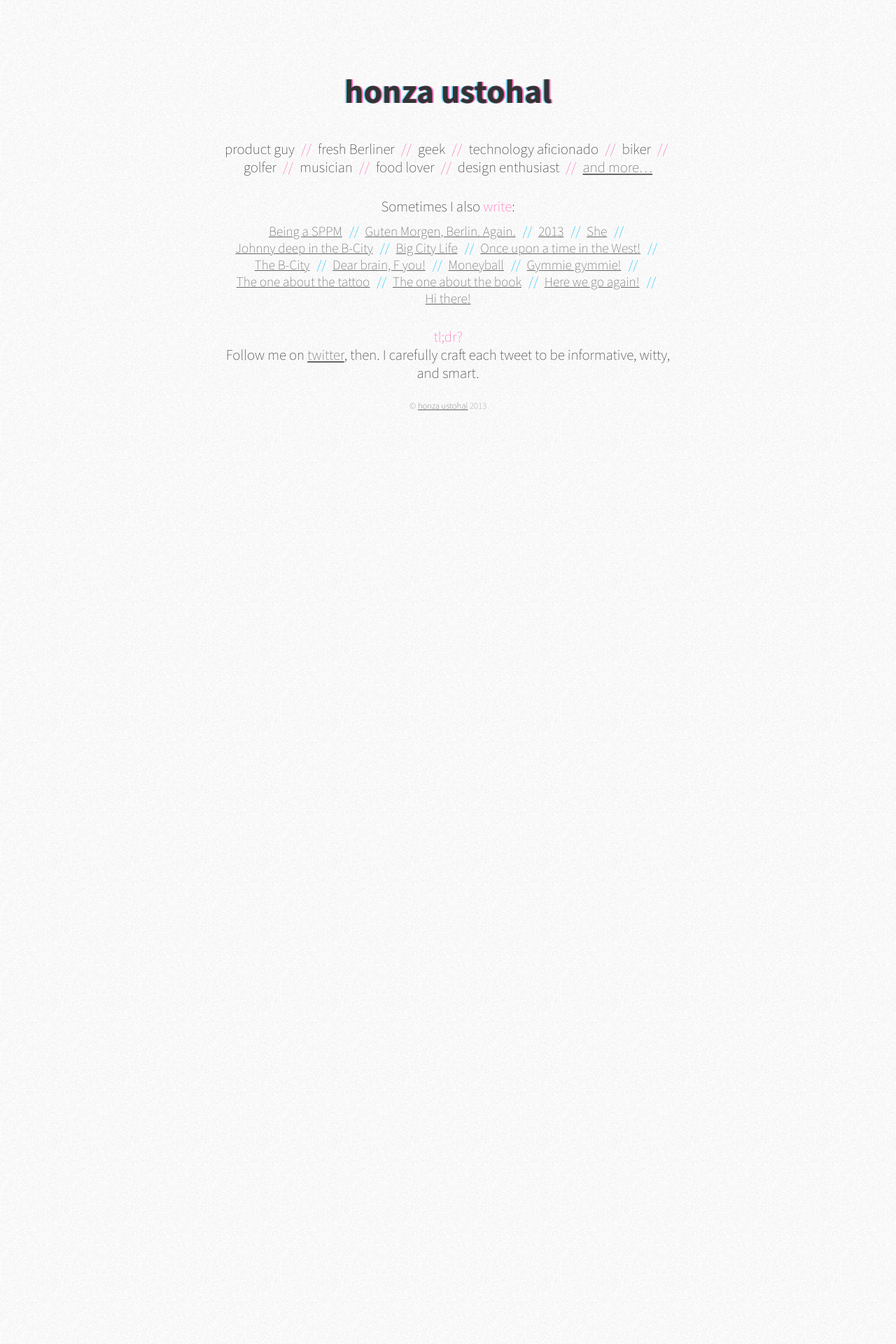
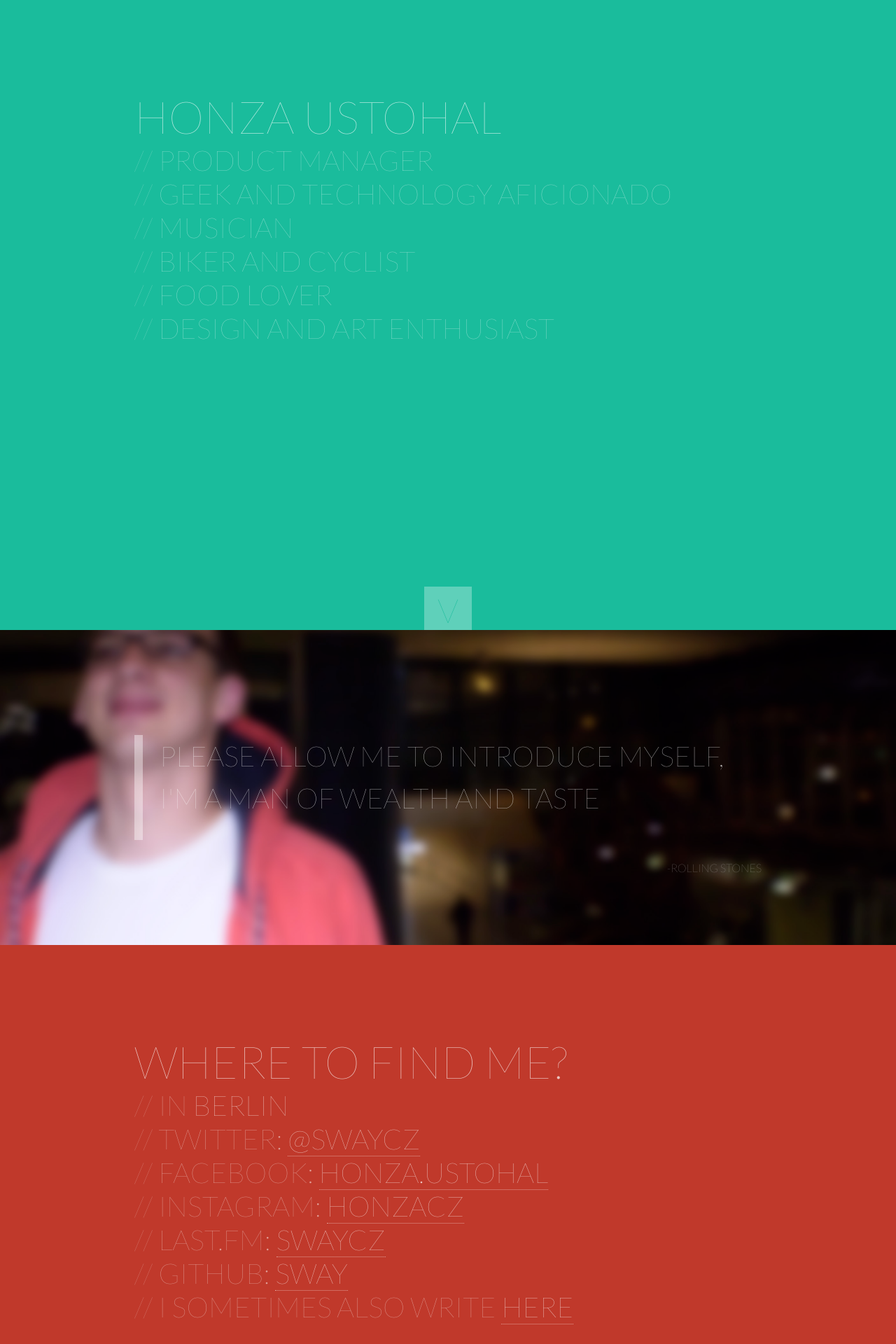
Before and after one commit to sway/sway.github.com, a Jekyll site: the page built from index.md, in a window 1280 px wide. Shown: the top 1920 px of the page at 70% size. Built offline with Jekyll 4.4.1, drawn with Linux system fonts in a browser that asks for light colours; before the commit the page ends 900 px from its top, so only the background shows below that; some of the changed text lies outside the part shown.

Commit message:
New layout

```diff
--- /dev/null
+++ b/_layouts/layout-default.html
@@ -0,0 +1,11 @@
+<html>
+<head>
+	<title>Honza Ustohal</title>
+	<meta name="viewport" content="width=device-width, initial-scale=1.0">
+	<link href='./assets/css/main.css' rel='stylesheet' type='text/css'>
+	<link href='http://fonts.googleapis.com/css?family=Lato:100,300,700,900' rel='stylesheet' type='text/css'>
+</head>
+<body>
+	{{ content }}
+</body>
+</html>
--- /dev/null
+++ b/assets/css/main.css
@@ -0,0 +1,241 @@
+*, *:before, *:after {
+  	-moz-box-sizing: border-box;
+	-webkit-box-sizing: border-box;
+	box-sizing: border-box;
+	font-weight: 100;
+}
+
+html,body {
+	width: 100%;
+	height: 100%;
+	padding: 0;
+	margin: 0;
+	font-family: 'Lato', sans-serif;
+}
+
+article {
+	width: 100%;
+	height: 100%;
+	position: relative;
+	z-index: 10;
+	padding: 10% 15%;
+}
+
+article footer {
+	position: absolute;
+	bottom: 0;
+	left: 0;
+	width: 100%;
+	text-align: center;
+}
+
+article footer a.next {
+	background-color: rgba(255, 255, 255, 0.3);;
+	color: rgba(26, 188, 156, 1.0);
+	font-size: 3em;
+	padding: 0.1em 0.4em 0.2em;
+	text-decoration: none;
+}
+
+article footer a.next:hover {
+	background-color: rgba(255, 255, 255, 0.6);;
+}
+
+article.bottom {
+	z-index: 5;
+	position: fixed;
+	bottom: 0;
+	left: 0;
+}
+
+article#about {
+	background-color: rgba(26, 188, 156, 1.0);
+}
+
+article#contact {
+
+	background-color: rgba(192, 57, 43,1.0);
+}
+
+article#contact footer a.next {
+	color: rgba(192, 57, 43,1.0);
+}
+
+article#blog {
+	background-color: rgba(41, 128, 185,1.0);
+	height: auto;
+}
+
+article.placeholder {
+	background-color: transparent;
+	background-position:  50% 50%;
+	background-attachment: fixed;
+	background-size: cover;
+	height: 50%;
+	padding-top: 0;
+	padding-bottom: 0;
+}
+
+article.placeholder h1 {
+	position: relative;
+	height: 33.33%;
+	font-size: 2.5em;
+	border-left: 0.3em solid rgba(255,255,255,0.4);
+	padding-left: 0.6em;
+	margin: auto;
+	top: 33.33%;
+	line-height: 1.5em;
+}
+
+article.placeholder span {
+	position: relative;
+	display: block;
+	top: 40%;
+	right: 0;
+	text-align: right;
+	color: rgba(255,255,255, 0.7);
+	text-transform: uppercase;
+}
+
+article.placeholder#me {
+	background-image: url('/assets/img/photo.jpg');
+}
+
+article.placeholder#berlin {
+	background-image: url('/assets/img/berlin.jpg');
+}
+
+article h1 {
+	width: 100%;
+	color: rgba(255,255,255, 0.7);
+	/*text-align: center;*/
+	font-size: 4em;
+	padding: 0;
+	margin: 0;
+	text-transform: uppercase;
+}
+
+article h1 strong {
+
+}
+
+article section {
+	font-size: 150%;
+	width: 70%;
+	margin: 0 auto;
+	color: white;
+	text-align: center;
+}
+
+article section strong {
+	font-weight: 700;
+}
+
+ul {
+	list-style: none;
+	color: rgba(255,255,255, 0.5);
+	margin: 0 auto;
+	padding: 0;
+	text-align: left;
+	text-transform: uppercase;
+	font-size: 2.5em;
+}
+
+ul li strong {
+	color: rgba(255,255,255, 0.7);
+}
+
+ul li:before {
+	content: '//';
+	color: rgba(255,255,255, 0.3);
+	margin-right: 0.2em;
+}
+
+article#contact ul a {
+	text-decoration: none;
+	color: rgba(255,255,255, 0.7);
+	border-bottom: 1px dotted rgba(255,255,255, 0.5);
+}
+
+article#contact ul a:visited {
+	color: rgba(255,255,255, 0.5);
+}
+
+article#contact ul a:hover {
+	color: rgba(255,255,255, 1);
+	border-bottom: 1px solid rgba(255,255,255, 0.5);
+}
+
+article#contact ul a:active {
+	background-color: rgba(255,255,255, 0.7);
+	color: rgba(192, 57, 43, 1);
+	border: none;
+}
+
+article#blog ul {
+	font-size: 2em;
+}
+
+
+article#blog ul a {
+	text-decoration: none;
+	color: rgba(255,255,255, 0.7);
+
+	border-bottom: 1px dotted rgba(255,255,255, 0.5);
+}
+
+article#blog ul a:visited {
+	color: rgba(255,255,255, 0.5);
+}
+
+article#blog ul a:hover {
+	color: rgba(255,255,255, 1);
+	border-bottom: 1px solid rgba(255,255,255, 0.5);
+}
+
+article#blog ul a:active {
+	background-color: rgba(255,255,255, 0.7);
+	color: rgba(41, 128, 185,1);
+	border: none;
+}
+
+
+@media(max-width: 670px) {
+
+	* {
+		font-weight: 700;
+	}
+
+	html,body {
+		width: 100%;
+		height: 100%;
+		padding: 0;
+		margin: 0;
+		font-family: 'Lato', sans-serif;
+		font-size: 6px;
+	}
+
+	article {
+		padding: 10% 5%;
+		height: auto;
+		min-height: 50%;
+	}
+
+	article#blog {
+		height: 100%;
+	}
+
+	article.placeholder h1 {
+		height: auto;
+		top: 45%;
+	}
+
+	article.placeholder span {
+		top: 45%;
+	}
+
+	ul li:before {
+		font-weight: 300;
+	}
+
+}
--- a/index.md
+++ b/index.md
@@ -1,32 +1,59 @@
 ---
-layout: default
 title: Honza Ustohal
+layout: layout-default
 ---
 
-# honza ustohal
+<article id="about">
+	<h1>
+		honza ustohal
+	</h1>
+		<ul>
+			<li>product manager</li>
+			<li>geek and technology aficionado</li>
+			<li>musician</li>
+			<li>biker and cyclist</li>
+			<li>food lover</li>
+			<li>design and art enthusiast</li>
+		</ul>
+	<footer>
+		<a class="next" href="#contact">V</a>
+	</footer>
+</article>
 
+<article id="me" class="placeholder">
+	<h1>Please allow me to introduce myself, I'm a man of wealth and taste</h1>
+	<span>-Rolling Stones</span>
+</article>
 
-product guy
-*//* fresh Berliner
-*//* geek
-*//* technology aficionado
-*//* biker
-*//* golfer
-*//* musician
-*//* food lover
-*//* design enthusiast
-*//* [and more...](http://ustohal.eu)
+<article id="contact">
+	<h1>Where to find me?</h1>
+		<ul>
+			<li>In <strong>Berlin</strong></li>
+			<li>twitter: <strong><a href="https://twitter.com/swaycz">@swaycz</a></strong></li>
+			<li>facebook: <strong><a href="https://facebook.com/honza.ustohal">honza.ustohal</a></strong></li>
+			<li>instagram: <strong><a href="https://instagram.com/honzacz">honzacz</a></strong></li>
+			<li>last.fm: <strong><a href="https://last.fm/user/swaycz">swaycz</a></strong></li>
+			<li>github: <strong><a href="https://github.com/sway">sway</a></strong></li>
+			<li>I sometimes also write <strong><a href="/#blog">here</a></strong></li>
+		</ul>
+
+		<footer>
+			<a class="next" href="#blog">V</a>
+		</footer>
+</article>
+
+<article id="berlin" class="placeholder">
+	<h1>Guten Morgen, Berlin, Du kannst so h&auml;sslich sein, so dreckig und grau</h1>
+	<span>-Peter Fox</span>
+</article>
 
 {% if site.posts.size > 0 %}
-Sometimes I also _write_:
-
-<ul>
+<article id="blog">
+	<h1>I write stuff:</h1>
+	<ul>
 {% for post in site.posts %}
-<li><a href="{{ BASE_PATH }}{{ post.url }}">{{ post.title }}</a></li>
+	<li><a href="{{ BASE_PATH }}{{ post.url }}">{{ post.title }}</a></li>
 {% endfor %}
-</ul>
+	</ul>
+</article>
 {% endif %}
-
-_tl;dr?_
-
-Follow me on [twitter](http://twitter.com/swaycz), then. I carefully craft each tweet to be informative, witty, and smart.
```
Also changed, not shown: _layouts/post.html (+18 -51 lines), _layouts/post_old.html (added, +55 -0 lines), _posts/2012-03-18-gymmie-gymmie.md (+1 -2 lines), _posts/2012-09-10-once-upon-a-time-in-the-west.md (+1 -8 lines), _posts/2013-12-31-2014.md (added, +17 -0 lines), assets/css/post.css (added, +212 -0 lines), index_old.md (added, +32 -0 lines), assets/img/berlin.jpg (added), assets/img/photo.jpg (added).
